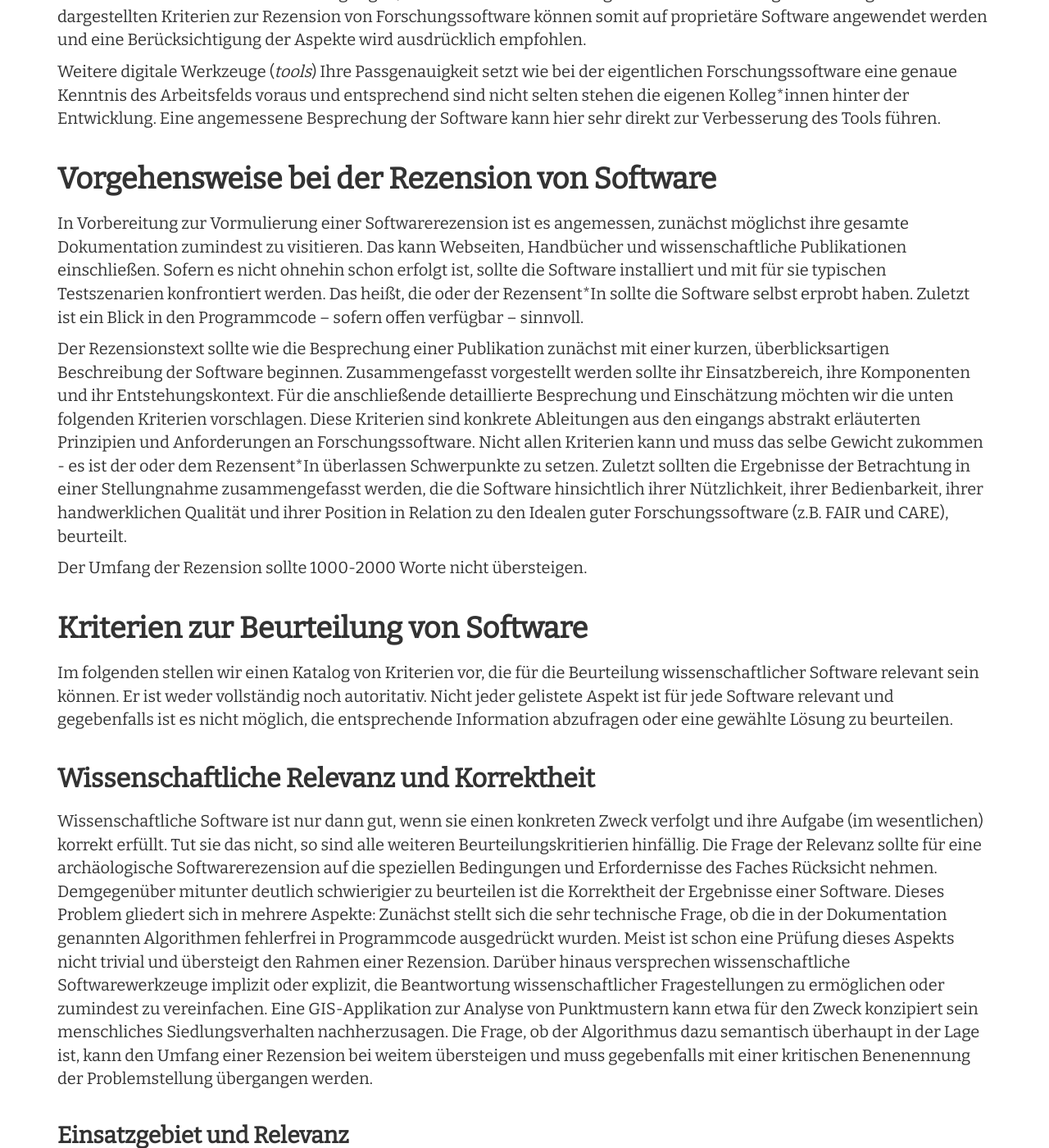
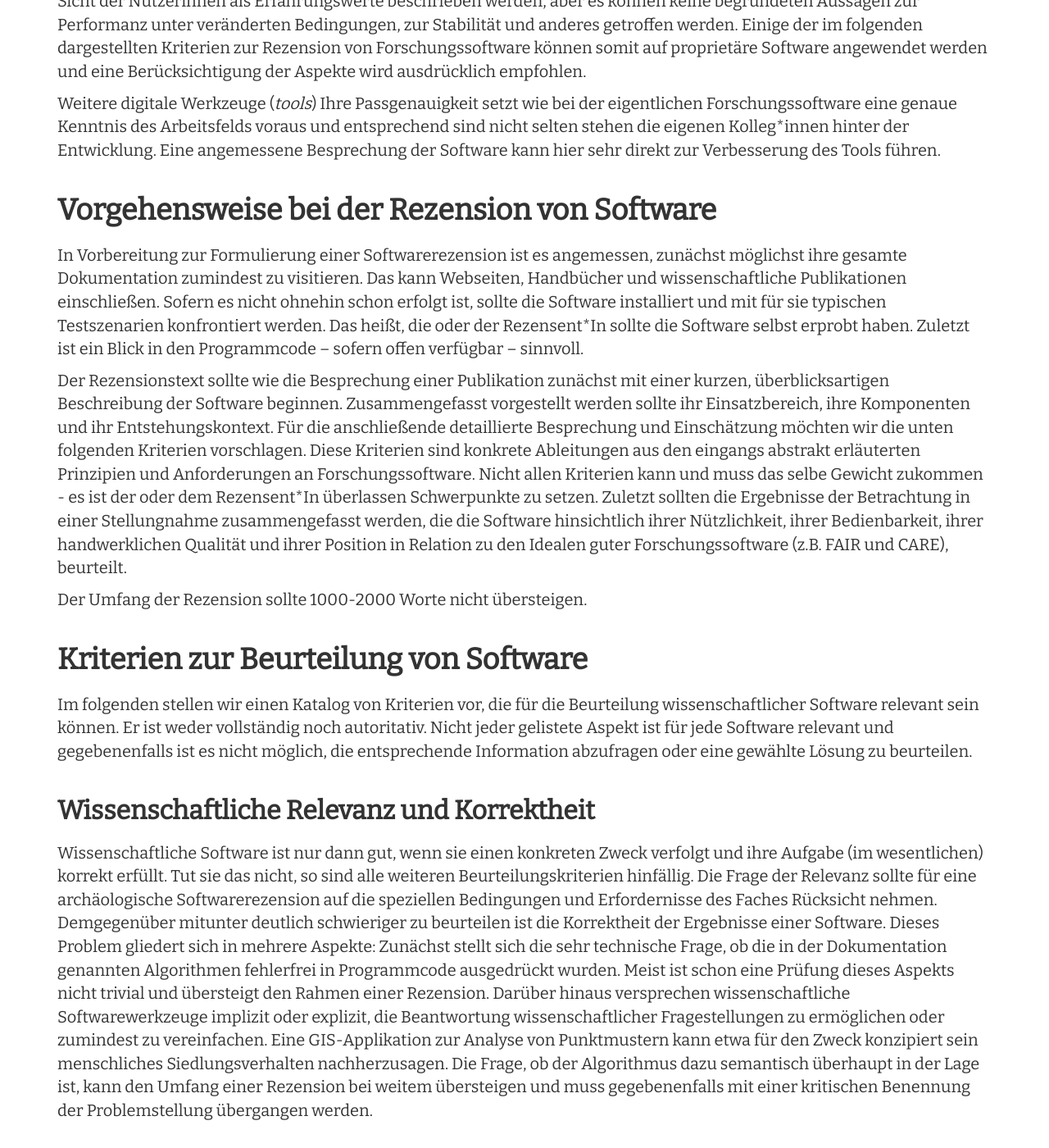
Before and after one commit to Research-Squirrel-Engineers/Impuls_SoftwareRezensionen_DGUF, a Jekyll site: the page built from Draft.md, in a window 1280 px wide and 1400 px high, scrolled down 8939 px. Shown: the whole window at 82% size. Built offline with Jekyll 4.4.1, drawn with Linux system fonts in a browser that asks for light colours; nearby versions of some CDN libraries; some of the changed text lies outside the part shown.

```diff
--- a/Draft.md
+++ b/Draft.md
@@ -214,7 +219,7 @@ Weitere digitale Werkzeuge (*tools*)
 
 ## Vorgehensweise bei der Rezension von Software
 
-In Vorbereitung zur Vormulierung einer Softwarerezension ist es angemessen, zunächst möglichst ihre gesamte Dokumentation zumindest zu visitieren. Das kann Webseiten, Handbücher und wissenschaftliche Publikationen einschließen. Sofern es nicht ohnehin schon erfolgt ist, sollte die Software installiert und mit für sie typischen Testszenarien konfrontiert werden. Das heißt, die oder der Rezensent*In sollte die Software selbst erprobt haben. Zuletzt ist ein Blick in den Programmcode -- sofern offen verfügbar -- sinnvoll.
+In Vorbereitung zur Formulierung einer Softwarerezension ist es angemessen, zunächst möglichst ihre gesamte Dokumentation zumindest zu visitieren. Das kann Webseiten, Handbücher und wissenschaftliche Publikationen einschließen. Sofern es nicht ohnehin schon erfolgt ist, sollte die Software installiert und mit für sie typischen Testszenarien konfrontiert werden. Das heißt, die oder der Rezensent*In sollte die Software selbst erprobt haben. Zuletzt ist ein Blick in den Programmcode -- sofern offen verfügbar -- sinnvoll.
 
 Der Rezensionstext sollte wie die Besprechung einer Publikation zunächst mit einer kurzen, überblicksartigen Beschreibung der Software beginnen. Zusammengefasst vorgestellt werden sollte ihr Einsatzbereich, ihre Komponenten und ihr Entstehungskontext. Für die anschließende detaillierte Besprechung und Einschätzung möchten wir die unten folgenden Kriterien vorschlagen. Diese Kriterien sind konkrete Ableitungen aus den eingangs abstrakt erläuterten Prinzipien und Anforderungen an Forschungssoftware. Nicht allen Kriterien kann und muss das selbe Gewicht zukommen - es ist der oder dem Rezensent*In überlassen Schwerpunkte zu setzen. Zuletzt sollten die Ergebnisse der Betrachtung in einer Stellungnahme zusammengefasst werden, die die Software hinsichtlich ihrer Nützlichkeit, ihrer Bedienbarkeit, ihrer handwerklichen Qualität und ihrer Position in Relation zu den Idealen guter Forschungssoftware (z.B. FAIR und CARE), beurteilt.
 
@@ -222,11 +227,11 @@ Der Umfang der Rezension sollte 1000-2000 Worte nicht übersteigen.
 
 ## Kriterien zur Beurteilung von Software
 
-Im folgenden stellen wir einen Katalog von Kriterien vor, die für die Beurteilung wissenschaftlicher Software relevant sein können. Er ist weder vollständig noch au­to­ri­ta­tiv. Nicht jeder gelistete Aspekt ist für jede Software relevant und gegebenfalls ist es nicht möglich, die entsprechende Information abzufragen oder eine gewählte Lösung zu beurteilen.
+Im folgenden stellen wir einen Katalog von Kriterien vor, die für die Beurteilung wissenschaftlicher Software relevant sein können. Er ist weder vollständig noch au­to­ri­ta­tiv. Nicht jeder gelistete Aspekt ist für jede Software relevant und gegebenenfalls ist es nicht möglich, die entsprechende Information abzufragen oder eine gewählte Lösung zu beurteilen.
 
 ### Wissenschaftliche Relevanz und Korrektheit
 
-Wissenschaftliche Software ist nur dann gut, wenn sie einen konkreten Zweck verfolgt und ihre Aufgabe (im wesentlichen) korrekt erfüllt. Tut sie das nicht, so sind alle weiteren Beurteilungskritierien hinfällig. Die Frage der Relevanz sollte für eine archäologische Softwarerezension auf die speziellen Bedingungen und Erfordernisse des Faches Rücksicht nehmen. Demgegenüber mitunter deutlich schwierigier zu beurteilen ist die Korrektheit der Ergebnisse einer Software. Dieses Problem gliedert sich in mehrere Aspekte: Zunächst stellt sich die sehr technische Frage, ob die in der Dokumentation genannten Algorithmen fehlerfrei in Programmcode ausgedrückt wurden. Meist ist schon eine Prüfung dieses Aspekts nicht trivial und übersteigt den Rahmen einer Rezension. Darüber hinaus versprechen wissenschaftliche Softwarewerkzeuge implizit oder explizit, die Beantwortung wissenschaftlicher Fragestellungen zu ermöglichen oder zumindest zu vereinfachen. Eine GIS-Applikation zur Analyse von Punktmustern kann etwa für den Zweck konzipiert sein menschliches Siedlungsverhalten nachherzusagen. Die Frage, ob der Algorithmus dazu semantisch überhaupt in der Lage ist, kann den Umfang einer Rezension bei weitem übersteigen und muss gegebenfalls mit einer kritischen Benenennung der Problemstellung übergangen werden.
+Wissenschaftliche Software ist nur dann gut, wenn sie einen konkreten Zweck verfolgt und ihre Aufgabe (im wesentlichen) korrekt erfüllt. Tut sie das nicht, so sind alle weiteren Beurteilungskriterien hinfällig. Die Frage der Relevanz sollte für eine archäologische Softwarerezension auf die speziellen Bedingungen und Erfordernisse des Faches Rücksicht nehmen. Demgegenüber mitunter deutlich schwieriger zu beurteilen ist die Korrektheit der Ergebnisse einer Software. Dieses Problem gliedert sich in mehrere Aspekte: Zunächst stellt sich die sehr technische Frage, ob die in der Dokumentation genannten Algorithmen fehlerfrei in Programmcode ausgedrückt wurden. Meist ist schon eine Prüfung dieses Aspekts nicht trivial und übersteigt den Rahmen einer Rezension. Darüber hinaus versprechen wissenschaftliche Softwarewerkzeuge implizit oder explizit, die Beantwortung wissenschaftlicher Fragestellungen zu ermöglichen oder zumindest zu vereinfachen. Eine GIS-Applikation zur Analyse von Punktmustern kann etwa für den Zweck konzipiert sein menschliches Siedlungsverhalten nachherzusagen. Die Frage, ob der Algorithmus dazu semantisch überhaupt in der Lage ist, kann den Umfang einer Rezension bei weitem übersteigen und muss gegebenenfalls mit einer kritischen Benennung der Problemstellung übergangen werden.
 
 #### Einsatzgebiet und Relevanz
 * Welches Problem versucht die Software zu lösen bzw. welche Aufgaben werden mittels der Software bei der Erfassung, der Verarbeitung oder der Analyse durchgeführt. Wie sind diese Probleme und Aufgaben von ihrer Relevanz und von ihrer Häufigkeit einzuschätzen?
```
Also changed, not shown: other parts of Draft.md (+9 -4 lines).
